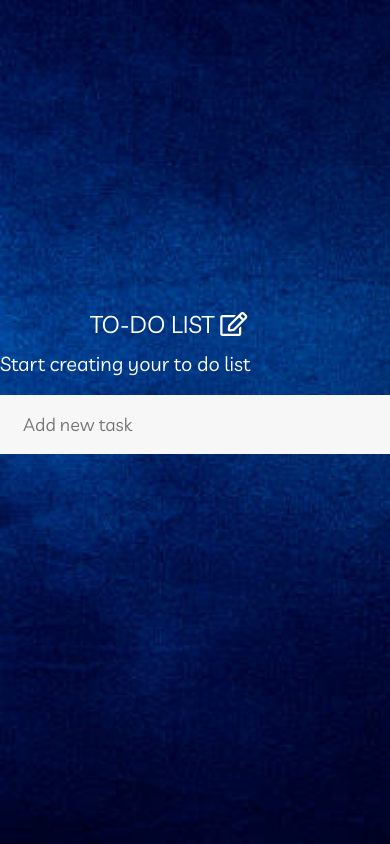
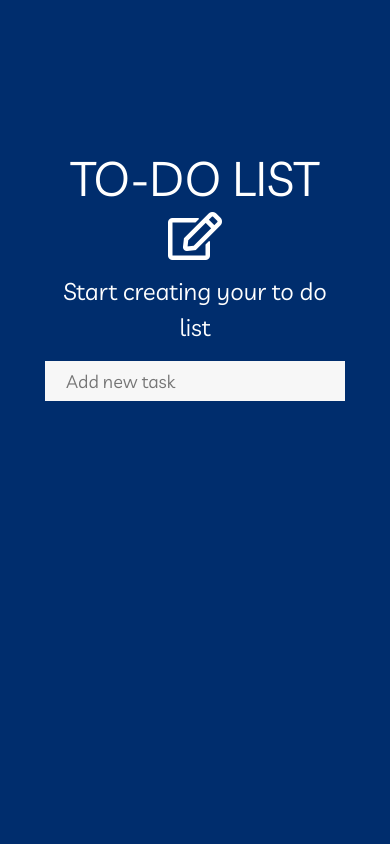
Before and after one commit to Nomthandazoe/todo-list, a PHP site: page / in a window 390 px wide; the page is wider, and only the part inside the window is pictured. Run offline with PHP 8.4, Linux system fonts and the light colour scheme; some libraries are stand-ins or nearby versions.

Commit message:
Update todo.css

```diff
--- a/todo.css
+++ b/todo.css
@@ -1,14 +1,16 @@
-html{
-    height: 100%;
-    }
+
 h1{
     color: white;
-    margin: 0;
-    padding: 10px 90px;
     text-transform: uppercase;
-    font-size: 24px;
+    font-size: 5rem;
     font-weight: normal;
+    text-align: center;
     }
+
+.lead {
+    font-size: 2rem;
+    text-align: center;
+}
 
 .fa-plus{
     float: right;
@@ -19,11 +21,10 @@ ul{
     margin: 0;
     padding: 0;
     }
+
 body{
     font-family: 'Livvic', sans-serif;
-    background: url("background.jpg");
-    background-size: cover;
-    background-repeat: no-repeat;
+    background: #002D6D;
     color: white;
     }
 
@@ -33,9 +34,11 @@ li{
     line-height: 40px;
     color: #666;
     }
+
 li:nth-child(2n){
     background: #f7f7f7;
     }
+
 span{
     background: #e74c3c;
     height: 40px;
@@ -47,27 +50,35 @@ span{
     transition: 0.2s linear;
     opacity: 0;
     }
+
 li:hover span {
     width: 40px;
     opacity: 1.0;
     }
+
 input{
     font-size: 18px;
     background-color: #f7f7f7;
     width: 100%;
-    padding: 13px 13px 13px 20px;
+    height: 2.5rem;
     box-sizing: border-box;
     color: #2980b9;
     border: 3px solid rgba(0, 0, 0, 0)
     }
+
+::placeholder{
+    padding: 1rem;
+}
+
 input:focus{
     background: #fff;
     border: 3px solid #2980b9;
     outline: none;
     }
+
 #container{
-    width: 500px;
-    margin: 300px auto;
+    width: 600px;
+    margin: 150px auto;
 
     }
 
@@ -82,3 +93,17 @@ input[type="checkbox"]{
     width: 20px;
     border: 1px solid white;
  }
+
+ @media screen and (max-width: 768px){
+     #container{
+         width: 300px;
+     }
+
+     h1{
+         font-size: 3rem;
+     }
+
+     .lead{
+         font-size: 1.5rem;
+     }
+ }
```
